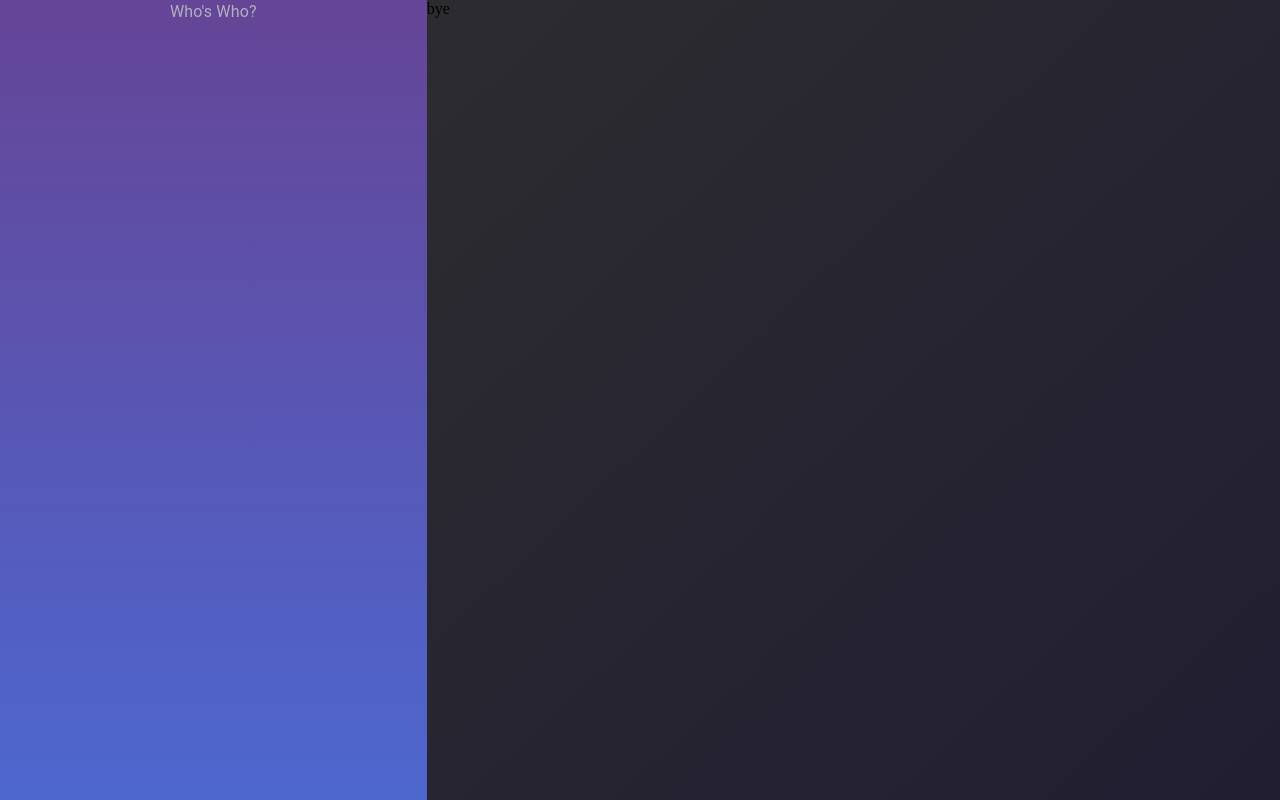
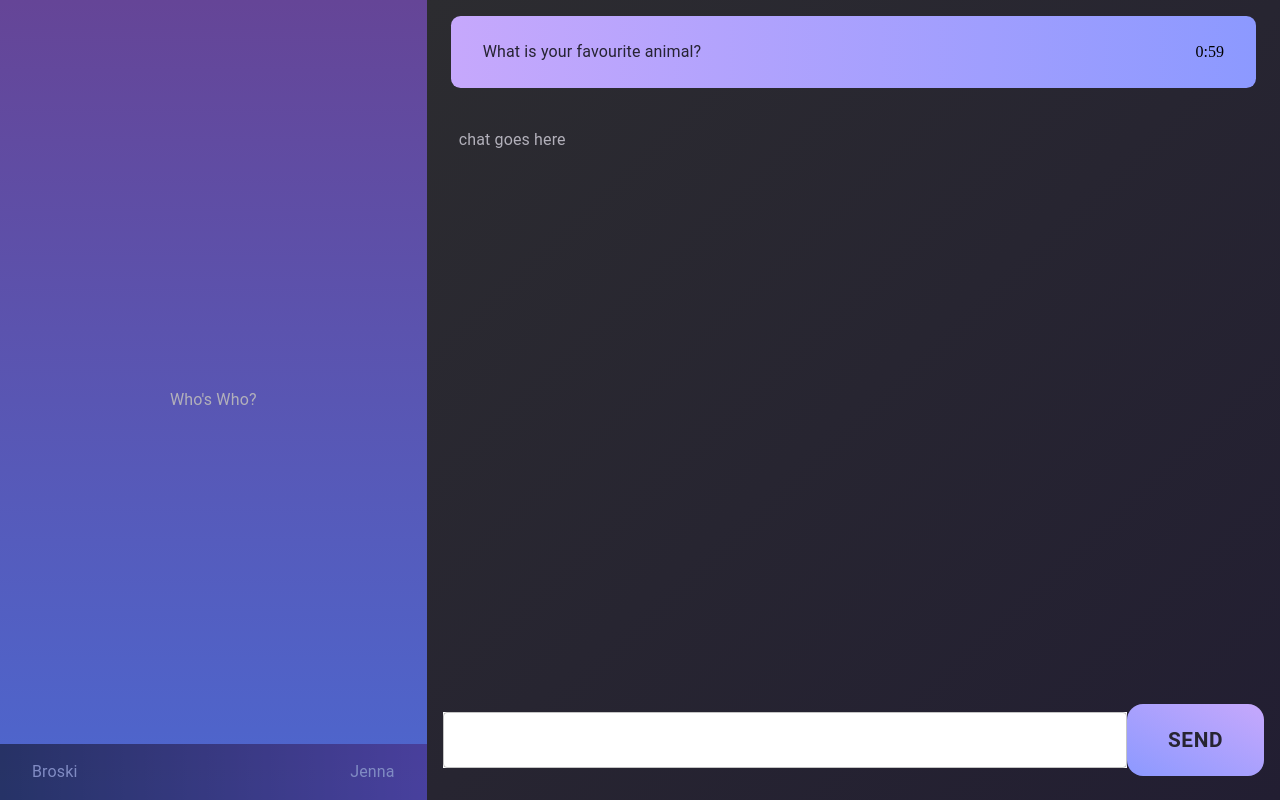
Before and after one commit to JennaXiao3/Chat-Play, a React (Create React App) app in the folder client/: page /game in a window 1280 px wide. Built offline with nearby package versions, Linux system fonts and the light colour scheme; no server answers.

Commit message:
added GamePage skeleton

```diff
--- a/client/src/App.jsx
+++ b/client/src/App.jsx
@@ -26,7 +26,12 @@ function App() {
     );
   };
 
-  const [user, setUser] = useState({ name: "", nickname: "", id: null, roomCode: null });
+  const [user, setUser] = useState({
+    name: "Jenna",
+    nickname: "Broski",
+    id: null,
+    roomCode: null,
+  });
 
   return (
     <ThemeProvider theme={theme}>
--- a/client/src/pages/GamePage.jsx
+++ b/client/src/pages/GamePage.jsx
@@ -1,7 +1,17 @@
-import React, { useState } from "react";
-import { Box, Typography } from "@mui/material";
+import React, { useContext, useState } from "react";
+import { Box, Button, Grid, Typography, TextField } from "@mui/material";
+import UserContext from "../contexts/UserContext";
 
 function GamePage() {
+  const [user, setUser] = useContext(UserContext);
+  const [prompt, setPrompt] = useState("What is your favourite animal?");
+  const [message, setMessage] = useState("");
+  const [timeLeft, setTimeLeft] = useState("0:59"); // TODO: implement time thingy
+
+  const sendMessage = () => {
+    // TODO: send user's message to server
+    console.log(message);
+  };
   return (
     <Box
       sx={{
@@ -13,31 +23,104 @@ function GamePage() {
         top: 0,
         left: 0,
         display: "flex",
+        alignItems: "space-between",
       }}
     >
-      <Box
-        width="40rem"
-        display="flex"
+      <Grid
+        container
+        xs={4}
         justifyContent="center"
         alignItems="space-between"
+        height="100%"
         sx={{
           backgroundImage: "linear-gradient(to bottom, #654597, #4D67CF)",
         }}
       >
-        <Box>
+        <Grid container item justifyContent="center" alignItems="center">
           <Typography>Who's Who?</Typography>
-        </Box>
-        <Box></Box>
-      </Box>
-      <Box
-        display="flex"
-        width="100%"
+        </Grid>
+        <Grid
+          xs={4}
+          sx={{
+            position: "fixed",
+            bottom: 0,
+            left: 0,
+            opacity: 0.5,
+            alignItems: "center",
+            padding: "1rem 2rem",
+            backgroundImage: "linear-gradient(to right, #000000, #441B6E)",
+          }}
+          container
+          item
+          justifyContent="space-between"
+        >
+          <Grid item>
+            <Typography>{user.nickname}</Typography>
+          </Grid>
+          <Grid item>
+            <Typography>{user.name}</Typography>
+          </Grid>
+        </Grid>
+        <Grid></Grid>
+      </Grid>
+      <Grid
+        container
+        xs={8}
+        item
         sx={{
           backgroundImage: "linear-gradient(to bottom right, #2C2C30, #221E32)",
         }}
+        alignItems="start"
+        justifyContent="start"
       >
-        bye
-      </Box>
+        <Box p="1rem 1.5rem" flexShrink={1} width="100%">
+          <Box
+            flexGrow={1}
+            display="flex"
+            justifyContent="space-between"
+            alignItems="center"
+            borderRadius="0.6rem"
+            sx={{
+              backgroundImage: "linear-gradient(to right, #C6A8FC, #8C99FF)",
+            }}
+            p="1.5rem 2rem"
+          >
+            <Typography color="#262332">{prompt}</Typography>
+            <Box>{timeLeft}</Box>
+          </Box>
+        </Box>
+        <Box width="100%" height="100%" p="1.5rem 2rem">
+          <Typography>chat goes here</Typography>
+        </Box>
+        <Grid
+          xs={8}
+          container
+          item
+          mb="1.5rem"
+          px="1rem"
+          sx={{
+            position: "fixed",
+            bottom: 0,
+            alignItems: "center",
+          }}
+        >
+          <Grid item container xs={10}>
+            <TextField
+              fullWidth
+              value={message}
+              onChange={(event) => {
+                setMessage(event.target.value);
+              }}
+              sx={{ bgcolor: "white" }}
+            />
+          </Grid>
+          <Grid item container xs={2}>
+            <Button variant="fill" onClick={sendMessage}>
+              Send
+            </Button>
+          </Grid>
+        </Grid>
+      </Grid>
     </Box>
   );
 }
```
